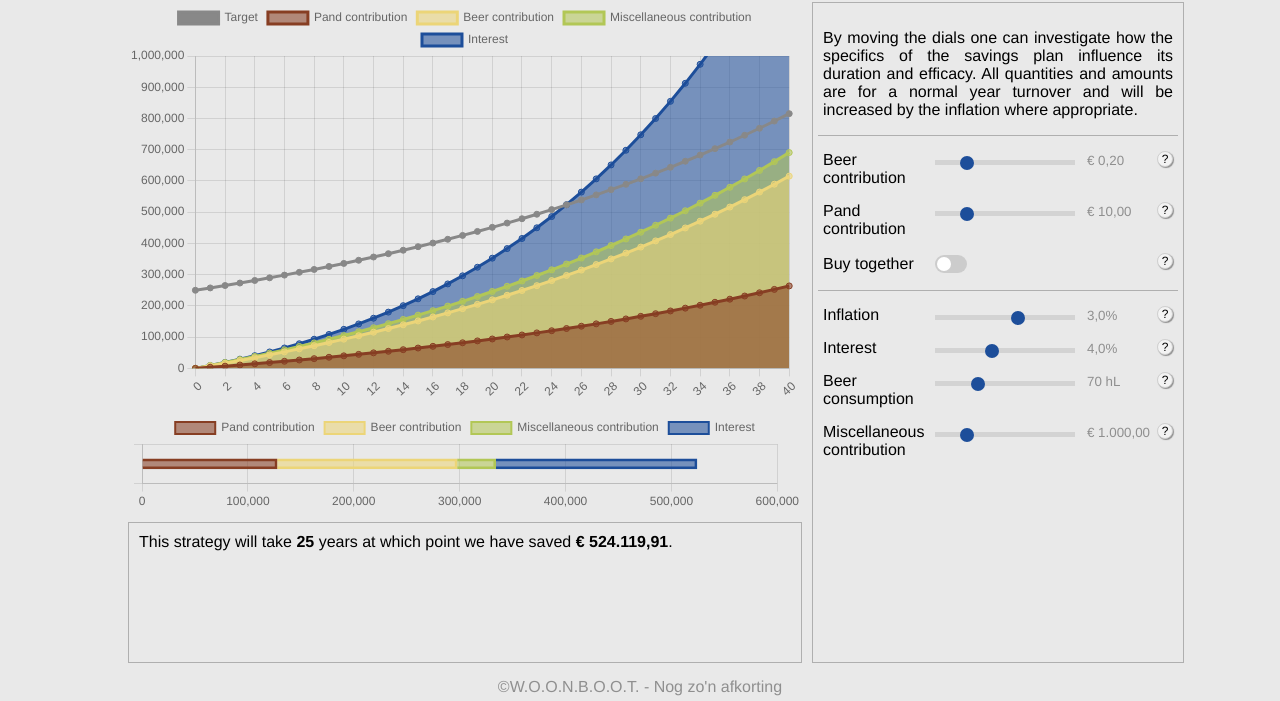
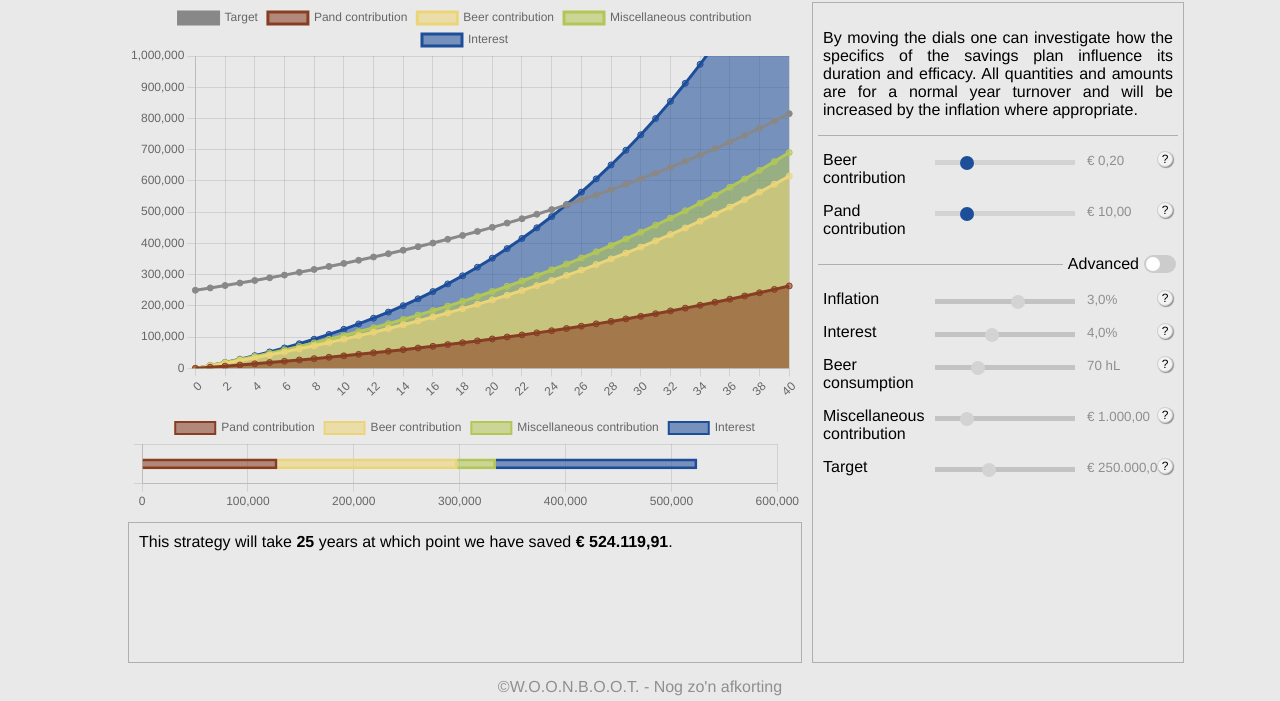
Before and after one commit to troepman/kasteel-builder, a plain HTML site: page index.html in a window 1280 px wide. Shown: the part 99-800 px from the top of the page. Drawn offline with nearby package versions, Linux system fonts and the light colour scheme.

Commit message:
Advanced toggle

```diff
--- a/index.css
+++ b/index.css
@@ -119,6 +119,9 @@ input[type="range"]{
     height: 5px;
     flex: 0 0 40%;
 }
+input[type="range"]:disabled{
+    background: #c3c3c3;
+}
 input[type="range"]::-webkit-slider-thumb {
     -webkit-appearance: none;
     appearance: none;
@@ -128,7 +131,10 @@ input[type="range"]::-webkit-slider-thumb {
     height:14px;
     border-radius: 100%;
 }
-label {
+input[type="range"]:disabled::-webkit-slider-thumb{
+    background: #d3d3d3;
+}
+.input-row > label {
     box-sizing: border-box;
     display: inline-block;
     flex: 0 0 auto;
@@ -169,10 +175,21 @@ label {
     background: #f0f0f0;
 }
 .divider {
-    border-bottom: 1px solid #afafaf;
+    display: flex;
+    flex-direction: row;
+    justify-content: stretch;
+    align-items: center;
     margin-left: -5px;
     margin-right: -5px;
 }
+.divider > label {
+    margin-left: 5px;
+}
+.divider .line {
+    flex: 1 0 1px;
+    border-bottom: 1px solid #afafaf;
+}
+
 
 @media screen and (max-width: 1000px) {
     content {
--- a/index.html
+++ b/index.html
@@ -44,7 +44,9 @@
           amounts are for a normal year turnover and will be increased by the
           inflation where appropriate.
         </p>
-        <div class="divider"></div>
+        <div class="divider">
+          <div class="line"></div>
+        </div>
         <div class="input-row">
           <label for="beer_contribution">Beer contribution</label>
           <input
@@ -91,23 +93,18 @@
             >?</span
           >
         </div>
-        <div class="input-row">
-          <label for="buy_together">Buy together</label>
+        <div class="divider">
+          <div class="line"></div>
+          <label for="enable_advanced">Advanced</label>
           <label class="switch">
-            <input type="checkbox" name="buy_together" id="buy_together" />
+            <input
+              type="checkbox"
+              name="enable_advanced"
+              id="enable_advanced"
+            />
             <span class="slider round"></span>
           </label>
-          <p class="explanation" data-toggle-target="buy_together_expl">
-            When buying something together with another party, we have to bring
-            less ourselves. This is not necessarily half since we might need a
-            bigger location and the banks will be less willing to lend due to
-            the higher risks involved.
-          </p>
-          <span class="explanation-toggle" data-toggle-for="buy_together_expl"
-            >?</span
-          >
         </div>
-        <div class="divider"></div>
         <div class="input-row">
           <label for="inflation_rate">Inflation</label>
           <input
@@ -201,6 +198,29 @@
             >?</span
           >
         </div>
+        <div class="input-row">
+          <label for="target_amount">Target</label>
+          <input
+            type="range"
+            class="range"
+            name="target_amount"
+            id="target_amount"
+            max="500000"
+            min="100000"
+            step="50000"
+          />
+          <span class="range-value">
+            <span id="target_amount_value" data-type="euro"></span
+          ></span>
+          <p class="explanation" data-toggle-target="buy_together_expl">
+            The target amount changes depending on our wishes and oru buying
+            situation. When buying something together with another party, we
+            have to bring less ourselves.
+          </p>
+          <span class="explanation-toggle" data-toggle-for="buy_together_expl"
+            >?</span
+          >
+        </div>
       </div>
     </content>
     <footer>
--- a/main.js
+++ b/main.js
@@ -1,5 +1,6 @@
 const formatters = {
     euro: (val) => (new Intl.NumberFormat('nl-NL', {style:'currency', currency:'EUR'}).format(val)),
+    largeEuro: (val) => ("&euro;" + new Intl.NumberFormat('nl-NL', {style: 'decimal', minimumFractionDigits:0}).format(val/1000)+"k"),
     percentage: (val) => (new Intl.NumberFormat('nl-NL', {style:'percent', minimumFractionDigits:1}).format(val)),
     hectoLiter: (val) => (new Intl.NumberFormat('nl-NL', {style:'decimal', minimumFractionDigits:0}).format(val) + " hL")
 }
@@ -227,17 +228,19 @@ function onUpdate() {
     const pandContribution = Number(document.getElementById('pand_contribution').value);
     const inflationRate = Number(document.getElementById('inflation_rate').value);
     const interestRate = Number(document.getElementById('interest_rate').value);
-    const buyTogether = document.getElementById("buy_together").checked;
+    const target = Number(document.getElementById('target_amount').value);
     const otherContribution = Number(document.getElementById('other_contribution').value);
     const yearlyBeerConsumption = Number(document.getElementById('beer_quantity').value)
 
-    let target = 250000;
-    if (buyTogether) {
-        target = target * (4/5);
-    }
-
     const result = compute({
-        target, beerContribution, pandContribution, inflationRate, interestRate, yearlyBeerConsumption:yearlyBeerConsumption*100*3.33, numberOfMembers:350, otherContribution
+        target,
+        beerContribution,
+        pandContribution,
+        inflationRate,
+        interestRate,
+        yearlyBeerConsumption: yearlyBeerConsumption * 100 * 3.33,
+        numberOfMembers: 350,
+        otherContribution
     })
 
     updateChart1(result);
@@ -279,7 +282,7 @@ function recurseToggles(container, {targets, toggles}) {
         recurseToggles(child, {targets, toggles})
     }
 }
-function initializeToggles(container){
+function initializeInformationToggles(container){
     const targets = {}
     const toggles = []
 
@@ -309,6 +312,28 @@ function initializeToggles(container){
     hideAll();
 }
 
+function initializeAdvancedToggles() {
+    const advancedInputs = [
+        document.getElementById('inflation_rate'),
+        document.getElementById('interest_rate'),
+        document.getElementById('target_amount'),
+        document.getElementById('other_contribution'),
+        document.getElementById('beer_quantity')
+    ]
+    function onChange(ev) {
+        const disabled = !ev.target.checked;
+        console.log('Setting', disabled)
+        for (const advancedInput of advancedInputs){
+            advancedInput.disabled = disabled;
+        }
+    }
+    const toggle = document.getElementById('enable_advanced');
+    toggle.addEventListener('change', onChange)
+    toggle.checked = false;
+    onChange({target: toggle});
+
+}
+
 document.addEventListener('DOMContentLoaded', () => {
     const defaultValues = {
         "beer_contribution": 0.20,
@@ -316,7 +341,8 @@ document.addEventListener('DOMContentLoaded', () => {
         "inflation_rate": 0.03,
         "interest_rate": 0.04,
         "other_contribution": 1000,
-        "beer_quantity": 70
+        "beer_quantity": 70,
+        "target_amount": 250000,
     }
     const inputContainer = document.getElementById('input_container')
     for (const inputEl of inputContainer.getElementsByTagName('input')) {
@@ -330,5 +356,6 @@ document.addEventListener('DOMContentLoaded', () => {
     onUpdate();
 
     // Set up toggles
-    initializeToggles(inputContainer)
+    initializeInformationToggles(inputContainer);
+    initializeAdvancedToggles();
 })
```
